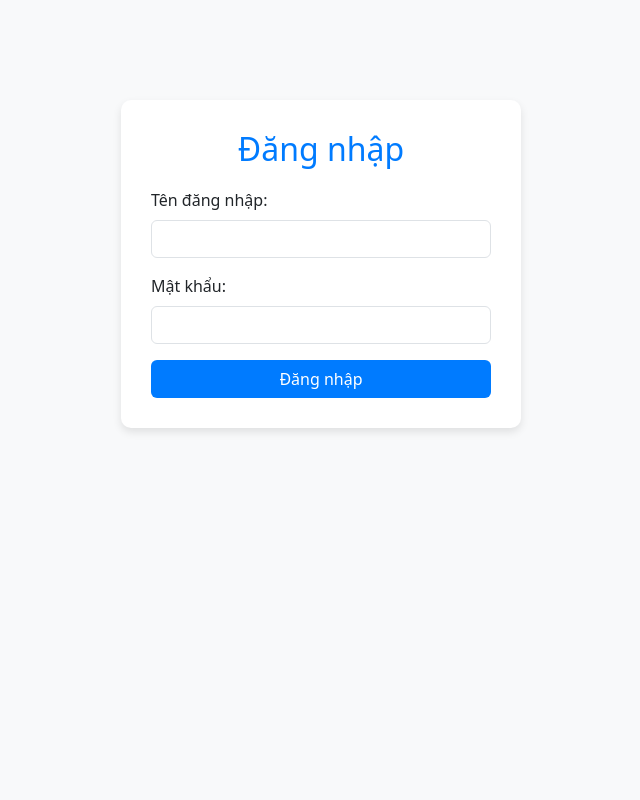
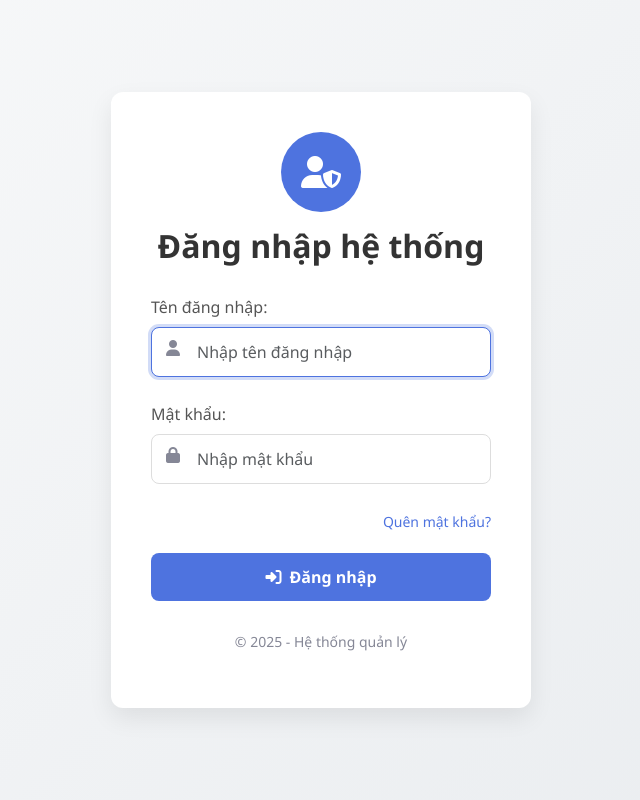
Before and after one commit to camtuduong/PHPTest, a PHP site: page /views/login.php in a window 1280 px wide. Shown: the whole page, without its empty margins (319-959 px from the left). Run offline with PHP 8.4, Linux system fonts and the light colour scheme.

Commit message:
update login page

```diff
--- a/views/admin/admin_dashboard.php
+++ b/views/admin/admin_dashboard.php
@@ -260,7 +260,7 @@ $total_pages = ceil($total_row['total'] / $limit);
     <nav class="navbar navbar-expand-lg navbar-dark mb-4">
         <div class="container">
             <a class="navbar-brand" href="#">
-                <i class="fas fa-users-cog me-2"></i> QUẢN LÝ NHÂN VIÊN
+                <i class="fas fa-users-cog me-2"></i> QUẢN LÝ NHÂN VIÊN Tu's System
             </a>
             <div class="d-flex align-items-center">
                 <div class="user-info me-3">
--- a/views/login.php
+++ b/views/login.php
@@ -1,5 +1,4 @@
-<?php
-session_start();
+<?php session_start();
 include '../config/db.php'; // Đảm bảo đường dẫn đúng với cấu trúc thư mục
 
 if ($_SERVER["REQUEST_METHOD"] == "POST") {
@@ -38,11 +37,13 @@ if ($_SERVER["REQUEST_METHOD"] == "POST") {
     }
 }
 
-// Đóng kết nối sau khi sử dụng xong (nếu cần)
+// Đóng kết nối sau khi sử dụng xong
 if (isset($stmt)) {
     $stmt->close();
 }
-$conn->close();
+if (isset($conn)) {
+    $conn->close();
+}
 ?>
 
 <!DOCTYPE html>
@@ -50,58 +51,211 @@ $conn->close();
 
 <head>
     <meta charset="UTF-8">
-    <title>Đăng nhập</title>
+    <meta name="viewport" content="width=device-width, initial-scale=1.0">
+    <title>Đăng nhập | Hệ thống quản lý</title>
     <link rel="stylesheet" href="https://cdn.jsdelivr.net/npm/bootstrap@5.3.0/dist/css/bootstrap.min.css">
+    <link rel="stylesheet" href="https://cdnjs.cloudflare.com/ajax/libs/font-awesome/6.4.0/css/all.min.css">
     <style>
+        :root {
+            --primary-color: #4e73df;
+            --secondary-color: #858796;
+            --success-color: #1cc88a;
+        }
+
         body {
-            background-color: #f8f9fa;
+            background: linear-gradient(135deg, #f8f9fa, #e9ecef);
+            height: 100vh;
+            display: flex;
+            align-items: center;
+            justify-content: center;
+            font-family: 'Segoe UI', Tahoma, Geneva, Verdana, sans-serif;
         }
 
         .login-container {
-            width: 400px;
-            margin: 100px auto;
+            width: 420px;
             background: white;
-            padding: 30px;
-            border-radius: 10px;
-            box-shadow: 0 4px 8px rgba(0, 0, 0, 0.1);
+            padding: 40px;
+            border-radius: 12px;
+            box-shadow: 0 10px 25px rgba(0, 0, 0, 0.08);
+        }
+
+        .logo-container {
+            text-align: center;
+            margin-bottom: 25px;
+        }
+
+        .logo {
+            width: 80px;
+            height: 80px;
+            background-color: var(--primary-color);
+            border-radius: 50%;
+            display: inline-flex;
+            align-items: center;
+            justify-content: center;
+            color: white;
+            font-size: 32px;
+            margin-bottom: 15px;
         }
 
         .login-container h2 {
             text-align: center;
-            color: #007bff;
+            color: #333;
+            margin-bottom: 30px;
+            font-weight: 600;
+        }
+
+        .form-group {
+            margin-bottom: 25px;
+            position: relative;
+        }
+
+        .form-group label {
+            font-weight: 500;
+            color: #555;
+            margin-bottom: 8px;
+            display: block;
+        }
+
+        .input-icon {
+            position: relative;
+        }
+
+        .input-icon i {
+            position: absolute;
+            left: 15px;
+            top: 13px;
+            color: var(--secondary-color);
+        }
+
+        .form-control {
+            padding: 12px 15px 12px 45px;
+            border-radius: 8px;
+            border: 1px solid #ddd;
+            transition: all 0.3s;
+        }
+
+        .form-control:focus {
+            box-shadow: 0 0 0 3px rgba(78, 115, 223, 0.25);
+            border-color: var(--primary-color);
+        }
+
+        .btn-login {
+            background-color: var(--primary-color);
+            color: white;
+            width: 100%;
+            padding: 12px;
+            border-radius: 8px;
+            font-weight: 600;
+            font-size: 16px;
+            transition: all 0.3s;
+            border: none;
+        }
+
+        .btn-login:hover {
+            background-color: #3a5dd9;
+            transform: translateY(-2px);
+            box-shadow: 0 5px 15px rgba(78, 115, 223, 0.3);
+        }
+
+        .forgot-password {
+            text-align: right;
             margin-bottom: 20px;
         }
 
-        .btn-login {
-            background-color: #007bff;
-            color: white;
-            width: 100%;
+        .forgot-password a {
+            color: var(--primary-color);
+            text-decoration: none;
+            font-size: 14px;
         }
 
-        .btn-login:hover {
-            background-color: #0056b3;
+        .alert {
+            border-radius: 8px;
+            padding: 15px;
+            margin-bottom: 25px;
+            border-left: 4px solid transparent;
+        }
+
+        .alert-danger {
+            background-color: #f8d7da;
+            border-left-color: #dc3545;
+            color: #721c24;
+        }
+
+        .footer-text {
+            text-align: center;
+            margin-top: 30px;
+            color: var(--secondary-color);
+            font-size: 14px;
+        }
+
+        /* Animation */
+        @keyframes fadeIn {
+            from {
+                opacity: 0;
+                transform: translateY(-20px);
+            }
+
+            to {
+                opacity: 1;
+                transform: translateY(0);
+            }
+        }
+
+        .login-container {
+            animation: fadeIn 0.5s ease-out;
         }
     </style>
 </head>
 
 <body>
     <div class="login-container">
-        <h2>Đăng nhập</h2>
+        <div class="logo-container">
+            <div class="logo">
+                <i class="fas fa-user-shield"></i>
+            </div>
+            <h2>Đăng nhập hệ thống</h2>
+        </div>
+
         <?php if (isset($error)): ?>
-            <div class="alert alert-danger"><?php echo $error; ?></div>
+            <div class="alert alert-danger">
+                <i class="fas fa-exclamation-circle me-2"></i><?php echo $error; ?>
+            </div>
         <?php endif; ?>
+
         <form method="POST">
-            <div class="mb-3">
-                <label class="form-label">Tên đăng nhập:</label>
-                <input type="text" name="username" class="form-control" required>
+            <div class="form-group">
+                <label for="username">Tên đăng nhập:</label>
+                <div class="input-icon">
+                    <i class="fas fa-user"></i>
+                    <input type="text" id="username" name="username" class="form-control"
+                        placeholder="Nhập tên đăng nhập" required autofocus>
+                </div>
             </div>
-            <div class="mb-3">
-                <label class="form-label">Mật khẩu:</label>
-                <input type="password" name="password" class="form-control" required>
+
+            <div class="form-group">
+                <label for="password">Mật khẩu:</label>
+                <div class="input-icon">
+                    <i class="fas fa-lock"></i>
+                    <input type="password" id="password" name="password" class="form-control"
+                        placeholder="Nhập mật khẩu" required>
+                </div>
             </div>
-            <button type="submit" class="btn btn-login">Đăng nhập</button>
+
+            <div class="forgot-password">
+                <a href="#">Quên mật khẩu?</a>
+            </div>
+
+            <button type="submit" class="btn btn-login">
+                <i class="fas fa-sign-in-alt me-2"></i>Đăng nhập
+            </button>
         </form>
+
+        <div class="footer-text">
+            <p>&copy; <?php echo date('Y'); ?> - Hệ thống quản lý</p>
+        </div>
     </div>
+
+    <script src="https://cdn.jsdelivr.net/npm/bootstrap@5.3.0/dist/js/bootstrap.bundle.min.js"></script>
 </body>
 
 </html>
```
Also changed, not shown: index.php (+4 -4 lines).
